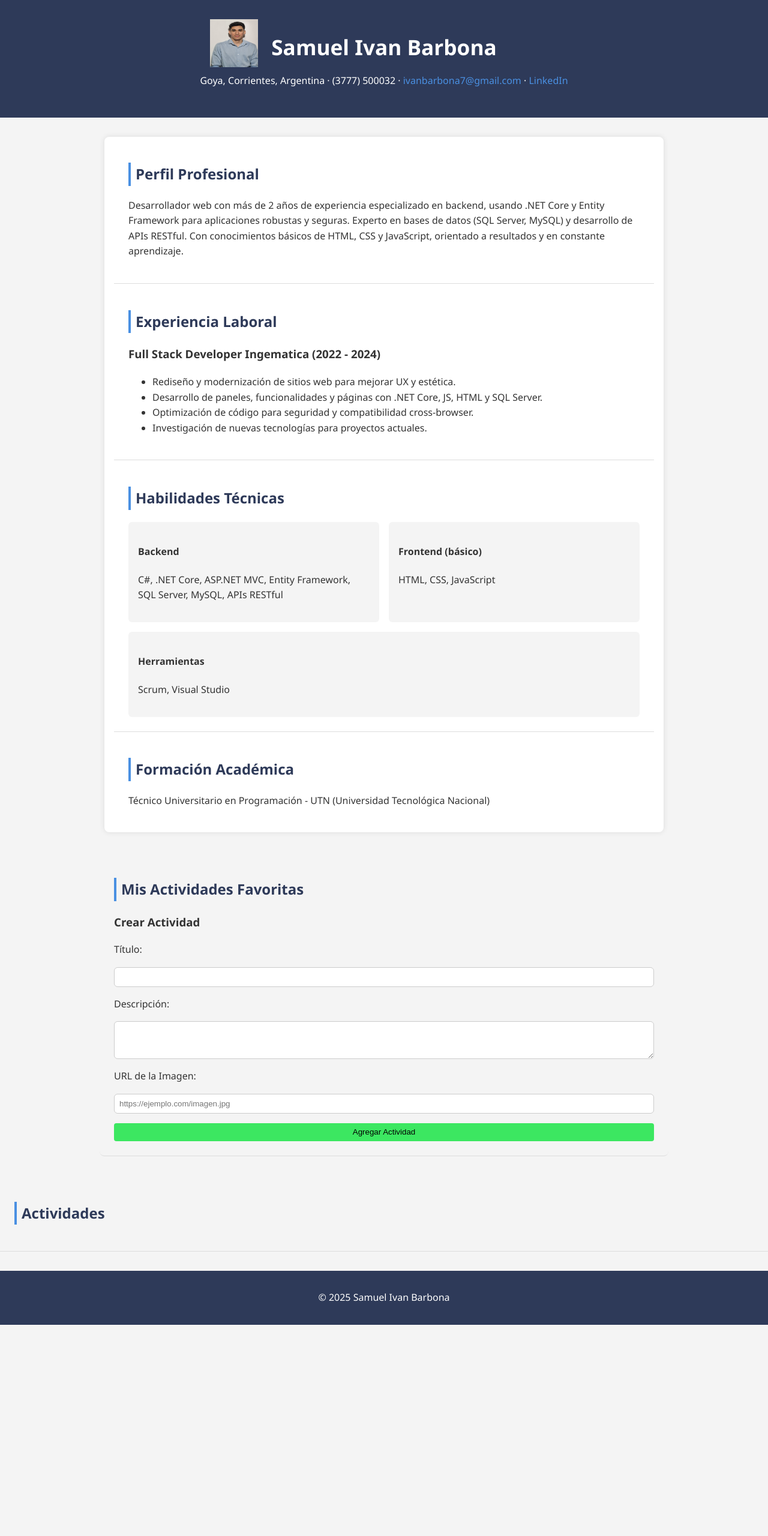
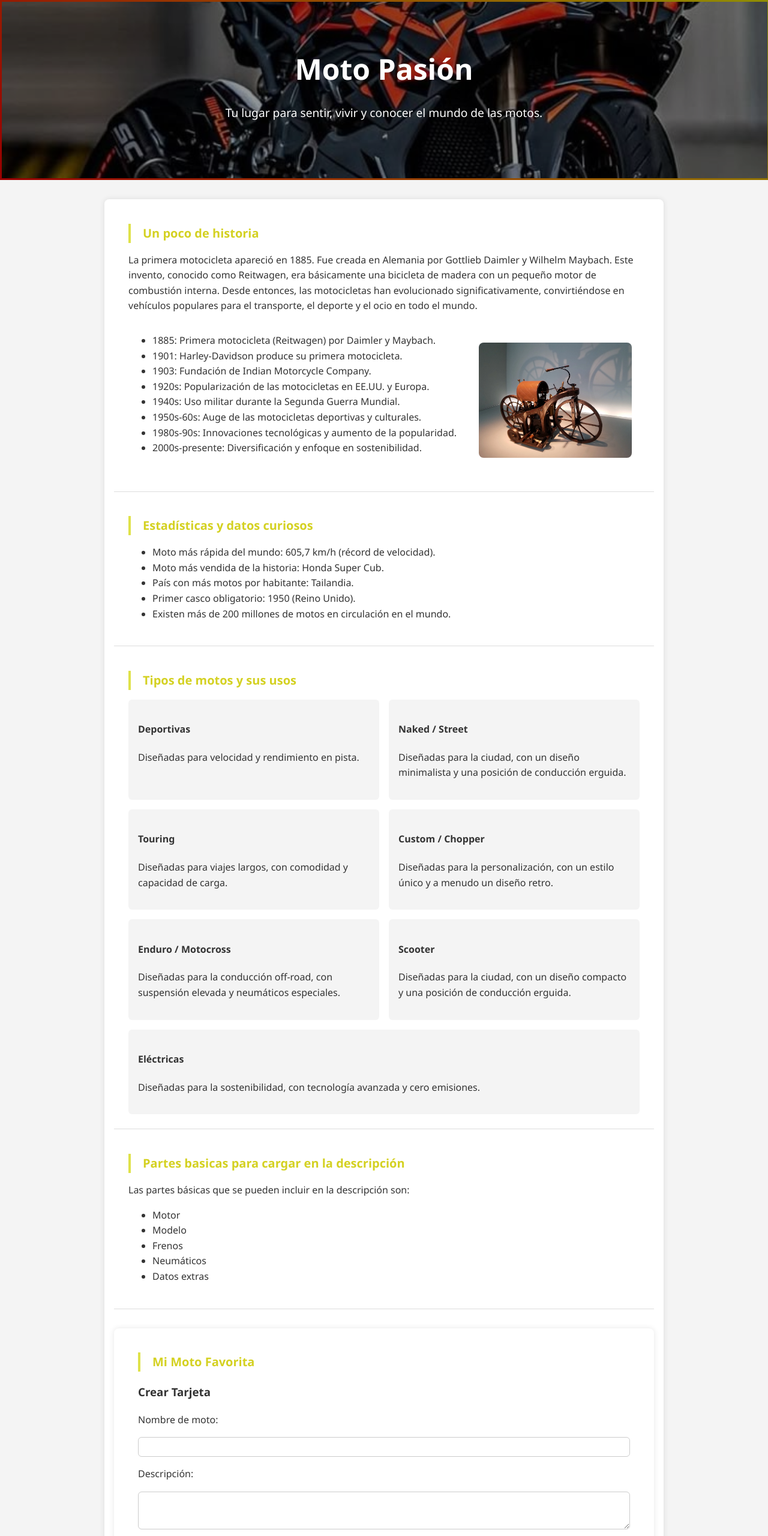
Before and after one commit to ivanbarbona7/Tarea-Repo-M1, a website: page index.html in a window 1280 px wide. Shown: the top 2560 px of the page at 60% size. Before the commit the page ends 2208 px from the top, so only its background shows below. Drawn offline with Linux system fonts and the light colour scheme.

Commit message:
Cambio completo de enfoque en la pagina terminado - espero una devolución

```diff
--- a/index.html
+++ b/index.html
@@ -5,73 +5,112 @@
     <meta charset="UTF-8">
     <meta name="viewport" content="width=device-width, initial-scale=1.0">
     <link rel="stylesheet" href="styles/styles.css">
-    <script src="scripts/index.js"></script>
-    <title>Mi portafolio</title>
+    <!-- <link rel="stylesheet" href="styles/reset.css"> -->
+    <!-- <script src="scripts/index.js"></script> -->
+    <title>MotoPasion</title>
 </head>
 
 <body>
   <header>
-    <img src="imagen retrato.jpeg" alt="Foto de Samuel Ivan Barbona" class="foto-perfil">
-    <h1>Samuel Ivan Barbona</h1>
+    <img src="Motorcycles & More on Twitter.jfif" alt="Foto de Samuel Ivan Barbona" class="foto-moto">
+    <div class="overlay-texto"><h1>Moto Pasión</h1>
+
     <p class="contacto">
-      Goya, Corrientes, Argentina · (3777) 500032 ·
-      <a href="mailto:ivanbarbona7@gmail.com">ivanbarbona7@gmail.com</a> ·
-      <a href="https://www.linkedin.com/in/ivan-barbona777" target="_blank">LinkedIn</a>
+      Tu lugar para sentir, vivir y conocer el mundo de las motos.
 
-    </p>
+
+    </p> </div>
+
   </header>
 
   <main>
     <section>
-      <h2>Perfil Profesional</h2>
+      <h2>Un poco de historia</h2>
       <p>
-        Desarrollador web con más de 2 años de experiencia especializado en backend,
-        usando .NET Core y Entity Framework para aplicaciones robustas y seguras.
-        Experto en bases de datos (SQL Server, MySQL) y desarrollo de APIs RESTful.
-        Con conocimientos básicos de HTML, CSS y JavaScript, orientado a resultados
-        y en constante aprendizaje.
+       La primera motocicleta apareció en 1885.
+       Fue creada en Alemania por Gottlieb Daimler y Wilhelm Maybach.
+       Este invento, conocido como Reitwagen, era básicamente una bicicleta de madera con un pequeño motor de combustión interna.
+       Desde entonces, las motocicletas han evolucionado significativamente, convirtiéndose en vehículos populares para el transporte,
+       el deporte y el ocio en todo el mundo.
       </p>
+      <div class="historia-contenedor">
+        <ul>
+        <li>1885: Primera motocicleta (Reitwagen) por Daimler y Maybach.</li>
+        <li>1901: Harley-Davidson produce su primera motocicleta.</li>
+        <li>1903: Fundación de Indian Motorcycle Company.</li>
+        <li>1920s: Popularización de las motocicletas en EE.UU. y Europa.</li>
+        <li>1940s: Uso militar durante la Segunda Guerra Mundial.</li>
+        <li>1950s-60s: Auge de las motocicletas deportivas y culturales.</li>
+        <li>1980s-90s: Innovaciones tecnológicas y aumento de la popularidad.</li>
+        <li>2000s-presente: Diversificación y enfoque en sostenibilidad.</li>
+      </ul>
+       <img src="primera moto.webp" alt="Foto de la primera motocicleta" class="foto-primera-moto">
+      </div>
+
     </section>
 
     <section>
-      <h2>Experiencia Laboral</h2>
-      <h3>Full Stack Developer  Ingematica (2022 - 2024)</h3>
+      <h2>Estadísticas y datos curiosos</h2>
       <ul>
-        <li>Rediseño y modernización de sitios web para mejorar UX y estética.</li>
-        <li>Desarrollo de paneles, funcionalidades y páginas con .NET Core, JS, HTML y SQL Server.</li>
-        <li>Optimización de código para seguridad y compatibilidad cross-browser.</li>
-        <li>Investigación de nuevas tecnologías para proyectos actuales.</li>
+        <li>Moto más rápida del mundo: 605,7 km/h (récord de velocidad).</li>
+        <li>Moto más vendida de la historia: Honda Super Cub.</li>
+        <li>País con más motos por habitante: Tailandia.</li>
+        <li>Primer casco obligatorio: 1950 (Reino Unido).</li>
+        <li>Existen más de 200 millones de motos en circulación en el mundo.</li>
       </ul>
     </section>
 
     <section>
-      <h2>Habilidades Técnicas</h2>
+      <h2>Tipos de motos y sus usos</h2>
       <div class="skills">
         <div>
-          <h4>Backend</h4>
-          <p>C#, .NET Core, ASP.NET MVC, Entity Framework, SQL Server, MySQL, APIs RESTful</p>
+          <h4>Deportivas</h4>
+          <p>Diseñadas para velocidad y rendimiento en pista.</p>
         </div>
         <div>
-          <h4>Frontend (básico)</h4>
-          <p>HTML, CSS, JavaScript</p>
+          <h4>Naked / Street</h4>
+          <p>Diseñadas para la ciudad, con un diseño minimalista y una posición de conducción erguida.</p>
         </div>
         <div>
-          <h4>Herramientas</h4>
-          <p>Scrum, Visual Studio</p>
+          <h4>Touring</h4>
+          <p>Diseñadas para viajes largos, con comodidad y capacidad de carga.</p>
+        </div>
+        <div>
+          <h4>Custom / Chopper</h4>
+          <p>Diseñadas para la personalización, con un estilo único y a menudo un diseño retro.</p>
+        </div>
+        <div>
+          <h4>Enduro / Motocross</h4>
+          <p>Diseñadas para la conducción off-road, con suspensión elevada y neumáticos especiales.</p>
+        </div>
+        <div>
+          <h4>Scooter</h4>
+          <p>Diseñadas para la ciudad, con un diseño compacto y una posición de conducción erguida.</p>
+        </div>
+        <div>
+          <h4>Eléctricas</h4>
+          <p>Diseñadas para la sostenibilidad, con tecnología avanzada y cero emisiones.</p>
         </div>
       </div>
     </section>
 
     <section>
-      <h2>Formación Académica</h2>
-      <p>Técnico Universitario en Programación - UTN (Universidad Tecnológica Nacional)</p>
+      <h2>Partes basicas para cargar en la descripción</h2>
+      <p>Las partes básicas que se pueden incluir en la descripción son:</p>
+      <ul>
+        <li>Motor</li>
+        <li>Modelo</li>
+        <li>Frenos</li>
+        <li>Neumáticos</li>
+        <li>Datos extras</li>
+      </ul>
     </section>
-  </main>
+   <main>
     <section id="crear-actividad">
-  <h2>Mis Actividades Favoritas</h2>
-  <h3>Crear Actividad</h3>
+      <h2>Mi Moto Favorita</h2>
+      <h3>Crear Tarjeta</h3>
       <form id="actividad-form">
-    <label for="titulo">Título:</label>
+        <label for="titulo">Nombre de moto:</label>
         <input type="text" id="titulo" required>
 
         <label for="descripcion">Descripción:</label>
@@ -80,15 +119,17 @@
         <label for="imagen">URL de la Imagen:</label>
         <input type="url" id="imagen" placeholder="https://ejemplo.com/imagen.jpg">
 
-    <button type="submit">Agregar Actividad</button>
+        <button type="submit">Agregar Tarjeta</button>
       </form>
     </section>
 
     <section id="actividades">
-  <h2>Actividades</h2>
+      <h2>Tarjetas</h2>
       <div id="contenedor-tarjetas"></div>
     </section>
+  </main>
 
+  <script src="scripts/index.js"></script>
   <footer>
     <p>&copy; 2025 Samuel Ivan Barbona</p>
   </footer>
--- a/styles/styles.css
+++ b/styles/styles.css
@@ -1,9 +1,10 @@
 /* Colores sobrios: gris, azul suave y blanco */
 :root {
-  --primario: #2e3a59;
-  --secundario: #4a90e2;
+  --primario: #d4d122;
+  --secundario: #dfe24a;
   --claro: #f4f4f4;
   --texto: #333;
+
 }
 
 body {
@@ -14,23 +15,45 @@ body {
   line-height: 1.6;
 }
 
+
 header {
-  background: var(--primario);
+  position: relative;      /* necesario para posicionar texto encima */
+  height: 300px;           /* alto del header (ajustable) */
+  overflow: hidden;        /* por si la imagen es más grande */
+}
+
+.foto-moto {
+  width: 99.7%;
+  height: 98%;
+  object-fit: cover;       /* para que se adapte bien */
+  filter: brightness(60%); /* oscurece la imagen para que el texto resalte */
+   border-image-slice: 1;
+   /* border-radius: 2%; */
+   border: 3px solid;
+   border-image-slice: 1;
+  border-image-source: linear-gradient(45deg, #ff0000, #f0ec04);
+  box-shadow: 0 5px 20px rgba(236, 240, 4, 0.945);
+
+}
+
+.overlay-texto {
+  position: absolute;
+  top: 50%;
+  left: 50%;
+  transform: translate(-50%, -50%); /* centra perfectamente */
   color: white;
   text-align: center;
-  padding: 2rem 1rem;
 }
 
-header h1 {
-  margin: 0;
-  font-size: 2.2rem;
-  margin-top: -70px;
+.overlay-texto h1 {
+  font-size: 3rem;
+  margin: 0 0 0.5rem;
 }
 
-.contacto a {
-  color: var(--secundario);
-  text-decoration: none;
+.overlay-texto .contacto {
+  font-size: 1.2rem;
 }
+
 
 main {
   max-width: 900px;
@@ -53,7 +76,9 @@ section:last-child {
 h2 {
   color: var(--primario);
   border-left: 4px solid var(--secundario);
-  padding-left: 8px;
+  padding-left: 20px;
+  margin-bottom: 1rem;
+  font-size: 20px;
 }
 
 .skills {
@@ -79,13 +104,20 @@ footer {
 
 
 
-.foto-perfil {
-   padding-right: 500px;
-  width: 80px;            /* puedes ajustar el tamaño */
-  height: 80px;
-  align-content: flex-start;
+.historia-contenedor {
+  display: flex;
+  align-items: flex-start;   /* alinea arriba */
+  gap: 1.5rem;               /* espacio entre lista e imagen */
+  margin-top: 1rem;
 }
+.foto-primera-moto {
+  display: block;
+  margin: 2rem auto;
+  max-width: 30%;
+  height: auto;
+  border-radius: 8px;
 
+}
 /* Formulario */
 #crear-actividad {
   background: var(--light);
@@ -100,19 +132,7 @@ footer {
   flex-direction: column;
   gap: 1rem;
 }
-button {
-  width: 900px;
-  height: 30px;
-  background-color: var(--secundario);
-  background: #3ce761;
-  border: none;
-  border-radius: 4px;
-  cursor: pointer;
-  transition: background-color 0.3s ease;
-}
-button:hover {
-  background-color: #28a745;
-}
+
 #crear-actividad input,
 #crear-actividad textarea {
   padding: 0.5rem;
@@ -120,12 +140,31 @@ button:hover {
   border-radius: 6px;
 }
 
-/* Tarjetas */
+
+form {
+  display: flex;
+  flex-direction: column;
+  gap: 0.5rem;
+}
+
+ button[type="submit"] {
+  background-color: #2ecc71;
+  color: white;
+  padding: 0.7rem;
+  border: none;
+  border-radius: 4px;
+  cursor: pointer;
+}
+
+button[type="submit"]:hover {
+  background-color: #27ae60;
+}
+
+/* 📌 Tarjetas */
 #contenedor-tarjetas {
   display: grid;
   grid-template-columns: repeat(auto-fit, minmax(250px, 1fr));
   gap: 1rem;
-  margin-top: 1rem;
 }
 
 .tarjeta {
@@ -151,9 +190,9 @@ button:hover {
 }
 
 .tarjeta button.eliminar {
-  margin-top: 0.5rem;
+  margin: 0.5rem 1rem 1rem;
   padding: 0.5rem 1rem;
-  background: #e74c3c;   /* rojo */
+  background: #e74c3c;
   color: white;
   border: none;
   border-radius: 4px;
@@ -162,5 +201,5 @@ button:hover {
 }
 
 .tarjeta button.eliminar:hover {
-  background: #c0392b;   /* rojo más oscuro */
+  background: #c0392b;
 }
```
Also changed, not shown: scripts/index.js (+62 -28 lines), Motorcycles & More on Twitter.jfif (added), imagen retrato.jpeg (deleted), primera moto.jpg (added), primera moto.webp (added). Lines whose indentation alone changed are shown as unchanged.
